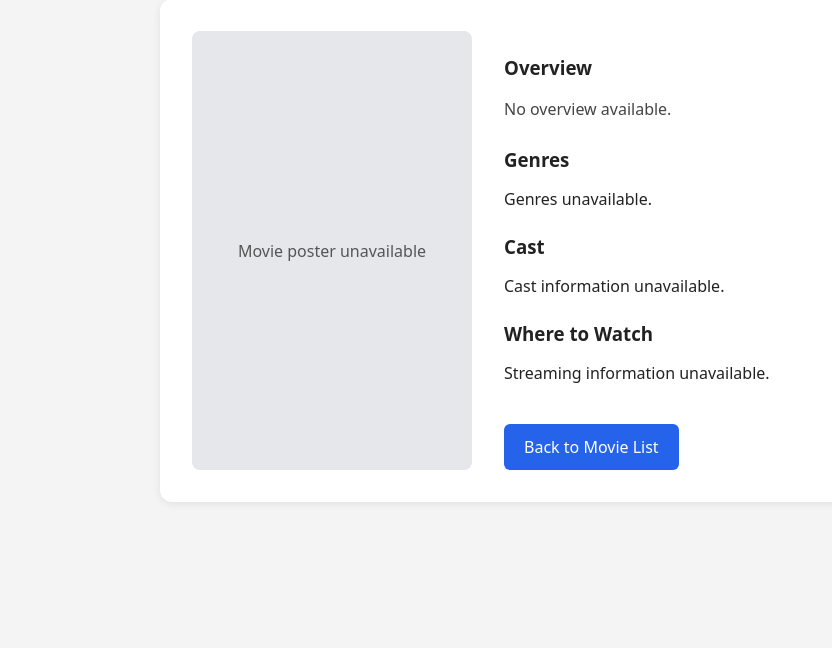
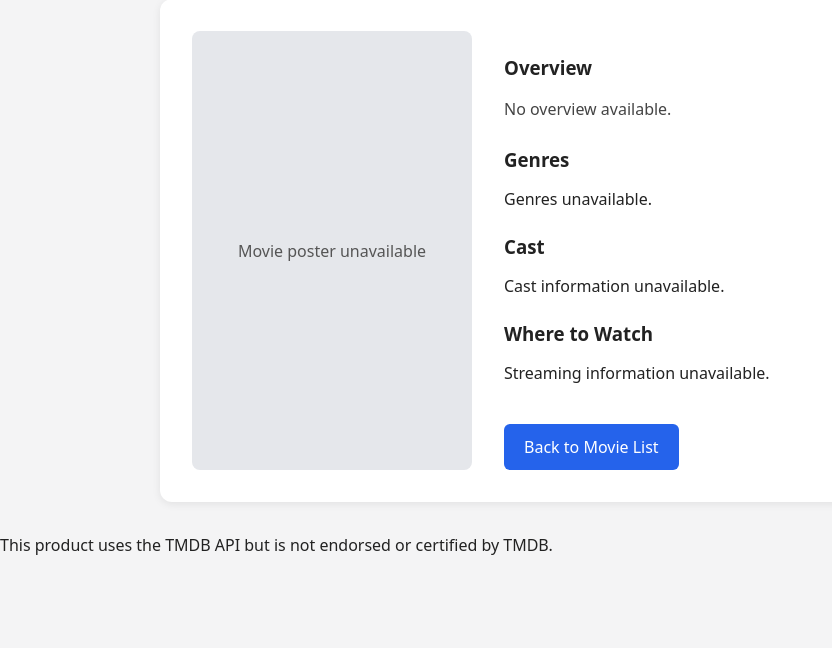
Before and after one commit to CS4300-CS5300-FA26/team-4, a Django app: template movies/templates/movies/movie_detail.html in a window 1280 px wide. Shown: the part 152-800 px from the top of the page, without its empty margins (0-832 px from the left). Run offline with Django 5.2, Linux system fonts and the light colour scheme; the template is opened without the code that fills it, so the values that code supplies are empty.

Commit message:
Add footer with TMDB attribution to movie_detail.html

```diff
--- a/movies/templates/movies/movie_detail.html
+++ b/movies/templates/movies/movie_detail.html
@@ -98,6 +98,13 @@
         </article>
         {% endif %}
     </main>
+
+    <footer class="tmdb-attribution">
+        <p>
+            This product uses the TMDB API but is not endorsed or certified by TMDB.
+        </p>
+    </footer>
+
     <script src="{% static 'movies/watchlist.js' %}"></script>
 </body>
 </html>
```
